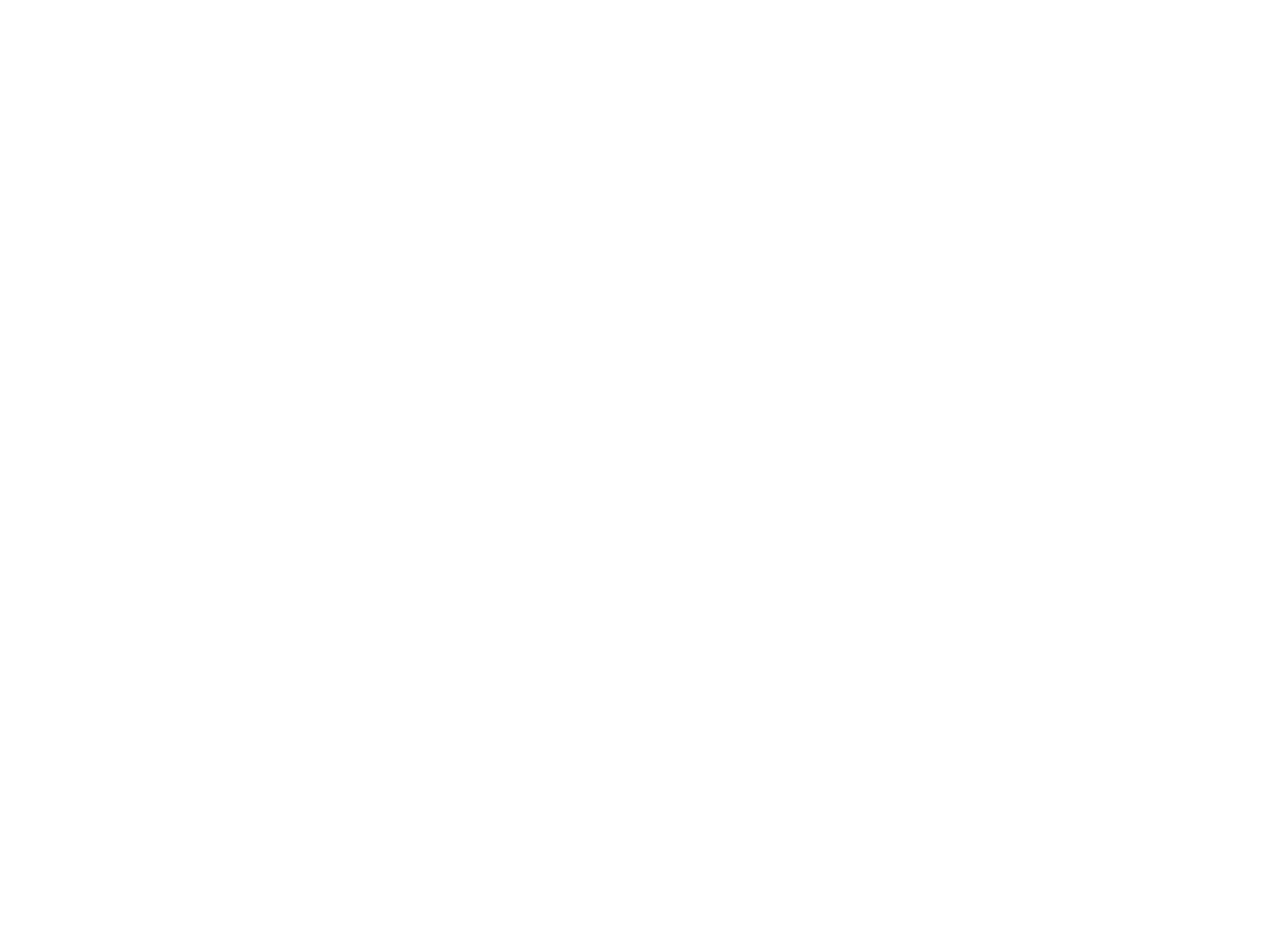
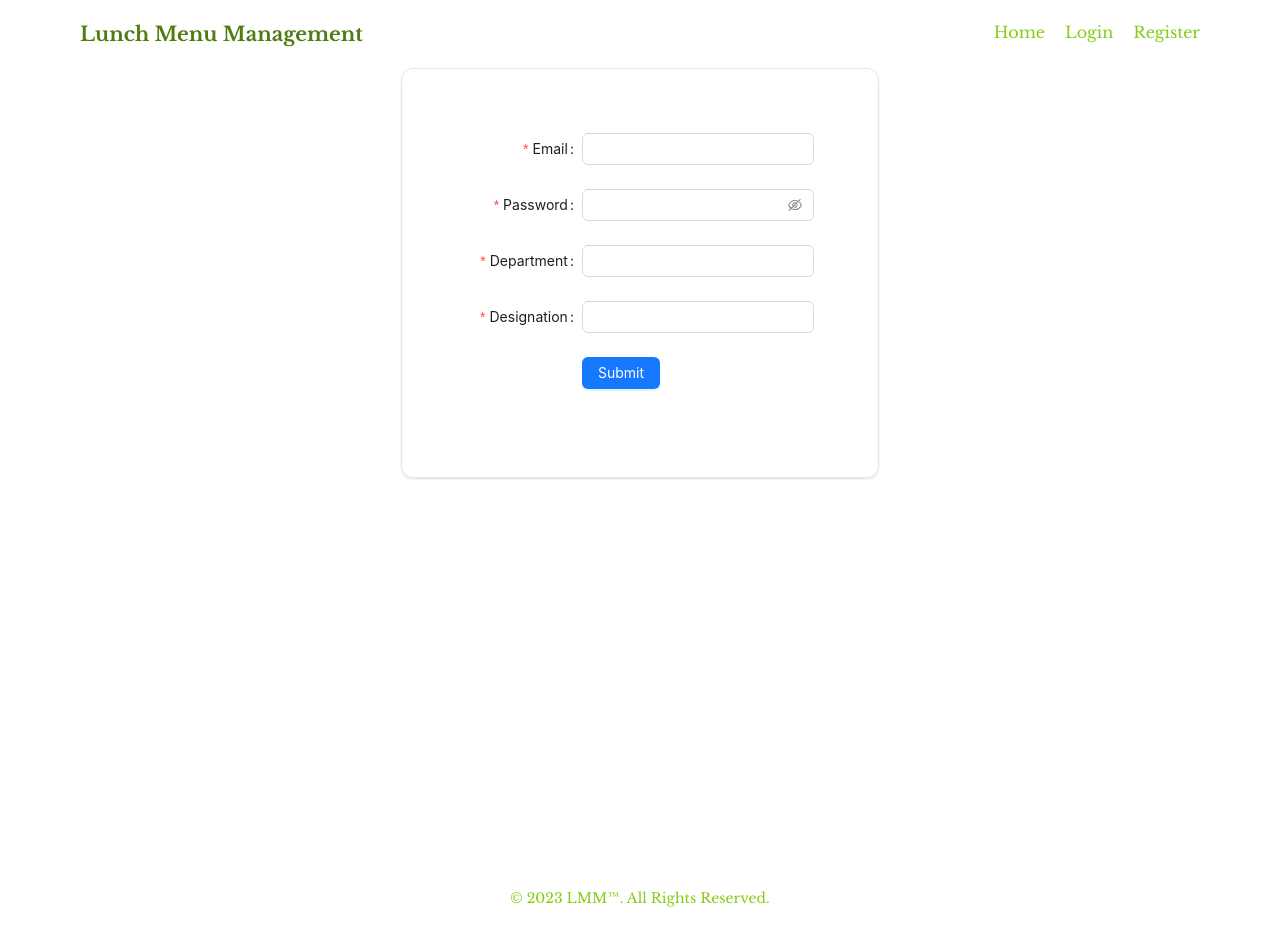
Before and after one commit to Jeba-anika/office-lunch-menu-management, a React (Vite) app in the folder lunch-menu-management-frontend/: page /register in a window 1280 px wide. Before the commit this address had no page. Before the commit the page ends 800 px from the top, so only its background shows below. Built offline with nearby package versions, Linux system fonts and the light colour scheme.

Commit message:
feat: Register page created!

```diff
--- a/lunch-menu-management-frontend/src/App.jsx
+++ b/lunch-menu-management-frontend/src/App.jsx
@@ -5,6 +5,7 @@
 import DashboardLayout from "./layout/DashboardLayout/DashboardLayout";
 import Homepage from "./pages/Homepage";
 import Login from "./pages/Login";
+import Register from "./pages/Register";
 import AdminMenuPage from "./pages/admin/AdminMenuPage";
 import ViewAllEmployeeChoices from "./pages/admin/ViewAllEmployeeChoices";
 import ViewDailyMenu from "./pages/employee/ViewDailyMenu";
@@ -16,6 +17,7 @@
         <Route element={<CommonLayout />}>
           <Route path="/" element={<Homepage />}></Route>
           <Route path="/login" element={<Login />}></Route>
+          <Route path="/register" element={<Register />}></Route>
           <Route element={<DashboardLayout />}>
             <Route path="/admin/menu" element={<AdminMenuPage />}></Route>
             <Route path="/admin/view-choice" element={<ViewAllEmployeeChoices />}></Route>
--- a/lunch-menu-management-frontend/src/components/common/Header.jsx
+++ b/lunch-menu-management-frontend/src/components/common/Header.jsx
@@ -12,7 +12,10 @@
                     auth && auth?.data?.email && auth?.token ? <button onClick={() => {
                         console.log(auth)
                         setAuth({})
-                    }}>Logout</button> : <Link to='/login'>Login</Link>
+                    }}>Logout</button> : <>
+                        <Link to='/login'>Login</Link>
+                        <Link to='/register'>Register</Link>
+                    </>
                 }
             </div>
         </div>
--- /dev/null
+++ b/lunch-menu-management-frontend/src/pages/Register.jsx
@@ -0,0 +1,134 @@
+import { Button, Form, Input, message } from 'antd';
+import axios from 'axios';
+import React from 'react';
+import { useNavigate } from "react-router-dom";
+import { AuthContext } from '../contexts';
+import useAuth from '../hooks/useAuth';
+
+
+
+
+const Register = () => {
+    const [messageApi, contextHolder] = message.useMessage()
+    const { auth, setAuth } = useAuth(AuthContext)
+    const navigate = useNavigate()
+
+
+
+    const onFinish = async (values) => {
+
+        try {
+
+            const response = await axios.post(`http://localhost:5000/api/v1/users/register`, values)
+            if (response.status === 200) {
+
+                messageApi.open({
+                    type: 'success',
+                    content: 'Login Successful',
+                });
+                navigate('/login')
+            }
+        } catch (err) {
+            if (err) {
+                messageApi.open({
+                    type: 'error',
+                    content: 'Some error occurred',
+                });
+            }
+        }
+    };
+
+    const onFinishFailed = (errorInfo) => {
+        console.log('Failed:', errorInfo);
+    };
+
+    return (
+        <div className='h-full flex justify-center items-center mt-5'>
+            {contextHolder}
+            <div className="h-1/2 border shadow sm:p-16 p-5 rounded-xl">
+                <Form
+                    name="basic"
+                    labelCol={{
+                        span: 8,
+                    }}
+                    wrapperCol={{
+                        span: 16,
+                    }}
+                    style={{
+                        maxWidth: 600,
+                    }}
+                    initialValues={{
+                        remember: true,
+                    }}
+                    onFinish={onFinish}
+                    onFinishFailed={onFinishFailed}
+                    autoComplete="off"
+                >
+                    <Form.Item
+                        label="Email"
+                        name="email"
+                        rules={[
+                            {
+                                required: true,
+                                message: 'Please input your email!',
+                            },
+                        ]}
+                    >
+                        <Input />
+                    </Form.Item>
+
+                    <Form.Item
+                        label="Password"
+                        name="password"
+                        rules={[
+                            {
+                                required: true,
+                                message: 'Please input your password!',
+                            },
+                        ]}
+                    >
+                        <Input.Password />
+                    </Form.Item>
+
+                    <Form.Item
+                        label="Department"
+                        name="department"
+                        rules={[
+                            {
+                                required: true,
+                                message: 'Please input your department!',
+                            },
+                        ]}
+                    >
+                        <Input />
+                    </Form.Item>
+                    <Form.Item
+                        label="Designation"
+                        name="designation"
+                        rules={[
+                            {
+                                required: true,
+                                message: 'Please input your designation!',
+                            },
+                        ]}
+                    >
+                        <Input />
+                    </Form.Item>
+
+
+                    <Form.Item
+                        wrapperCol={{
+                            offset: 8,
+                            span: 16,
+                        }}
+                    >
+                        <Button type="primary" htmlType="submit">
+                            Submit
+                        </Button>
+                    </Form.Item>
+                </Form>
+            </div>
+        </div>
+    )
+};
+export default Register;
```
